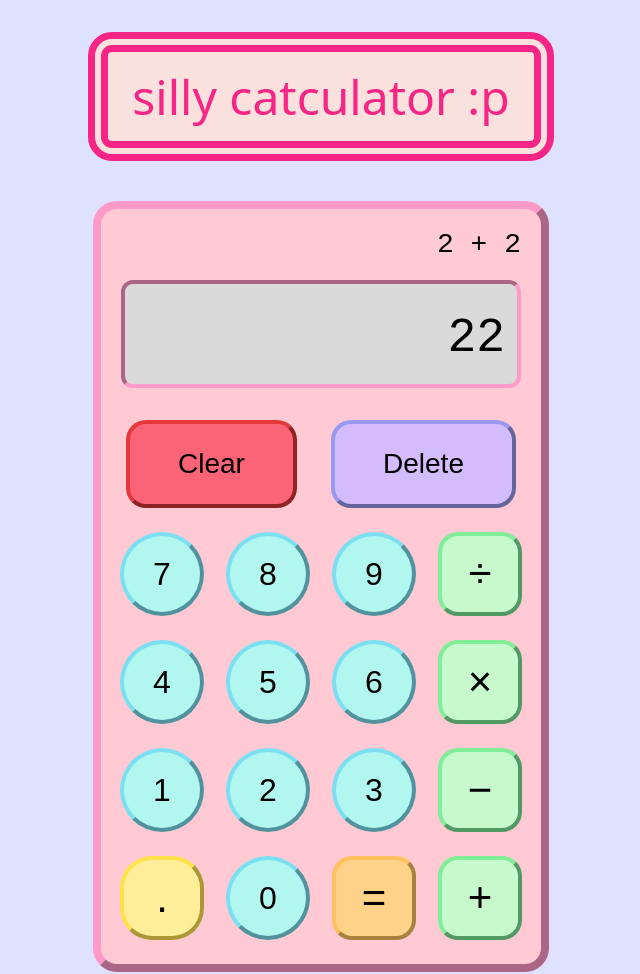
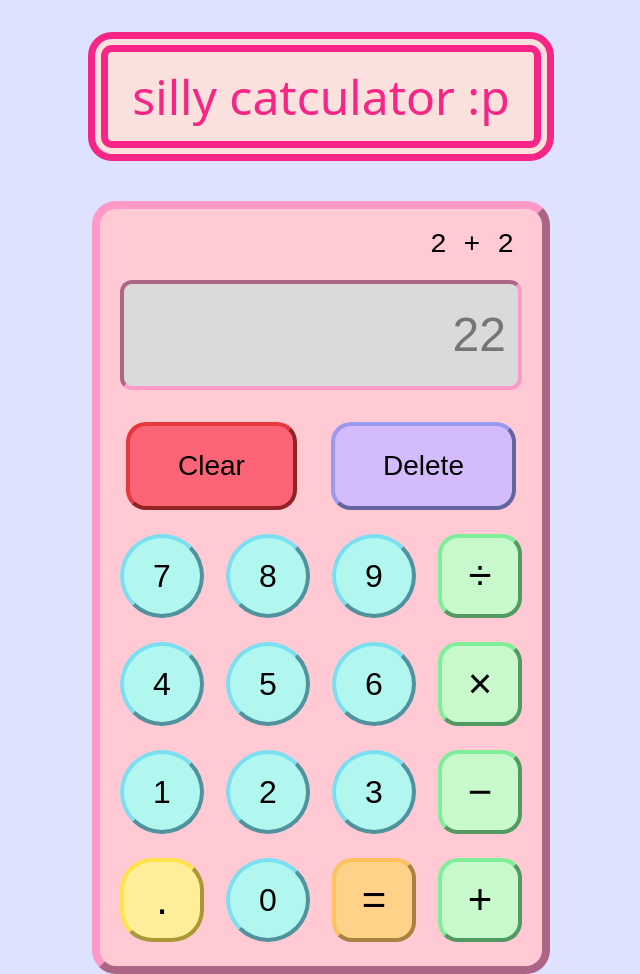
Before and after one commit to asitos/calculator, a plain HTML site: page index.html in a window 1280 px wide. Shown: the top 974 px of the page, without its empty margins (319-959 px from the left). Drawn offline with Linux system fonts and the light colour scheme; a web font is replaced by a local one.

Commit message:
fix: changed <p> to <input> for input field

```diff
--- a/index.html
+++ b/index.html
@@ -16,9 +16,7 @@
     <div class="calculator">
         <div class="input-field">
             <div class="input-history">2 + 2</div>
-            <p class="input">
-                22
-            </p>
+            <input class="input" placeholder="22">
         </div>
 
         <div class="clear-delete-buttons">
--- a/styles.css
+++ b/styles.css
@@ -79,6 +79,7 @@ h1 {
 .input-history {
     margin-bottom: 4px;
     font-size: 28px;
+    padding-right: 8px;
 }
 
 .clear-delete-buttons {
```
